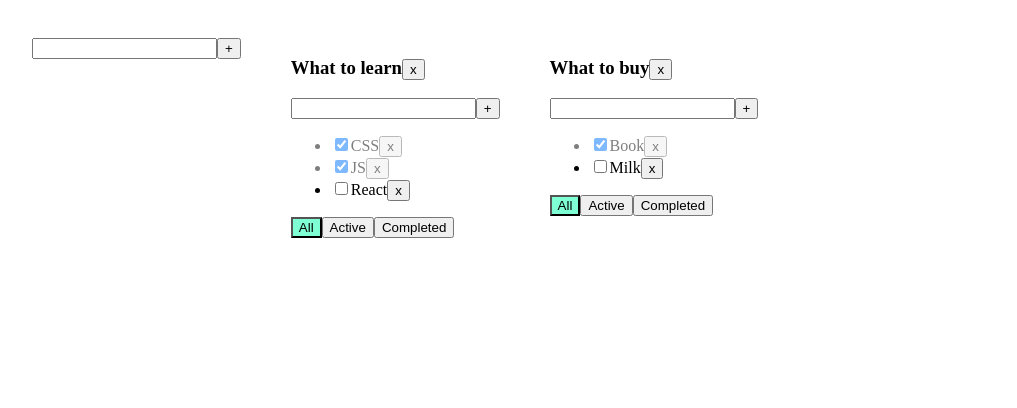
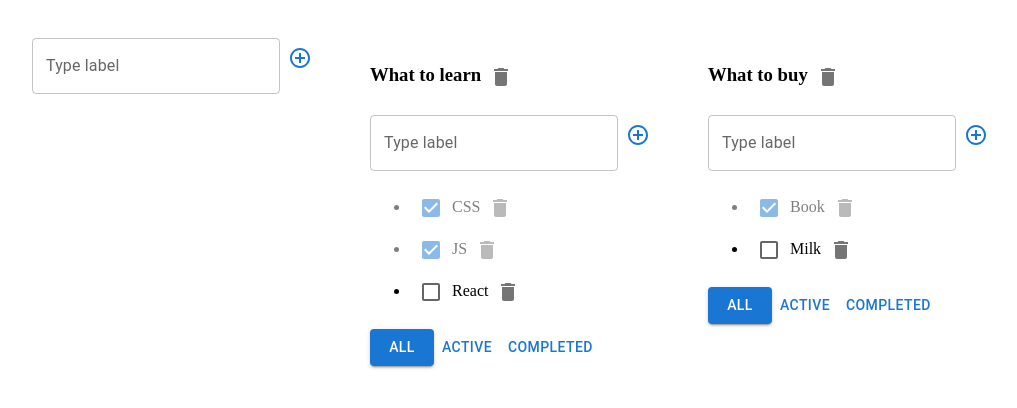
Before and after one commit to dsilichev/todolist-ts, a React (Create React App) app: page / in a window 1280 px wide. Shown: the top 408 px of the page, without its empty margins (6-1023 px from the left). Built offline with nearby package versions, Linux system fonts and the light colour scheme.

Commit message:
materialUI_elements

```diff
--- a/package.json
+++ b/package.json
@@ -3,6 +3,10 @@
   "version": "0.1.0",
   "private": true,
   "dependencies": {
+    "@emotion/react": "^11.11.1",
+    "@emotion/styled": "^11.11.0",
+    "@mui/icons-material": "^5.14.7",
+    "@mui/material": "^5.14.7",
     "@testing-library/jest-dom": "^5.16.5",
     "@testing-library/react": "^13.4.0",
     "@testing-library/user-event": "^13.5.0",
--- a/src/AddItemForm.tsx
+++ b/src/AddItemForm.tsx
@@ -1,7 +1,9 @@
+import { ControlPoint } from "@mui/icons-material";
+import { Button, IconButton, TextField } from "@mui/material";
 import React, { ChangeEvent, KeyboardEvent, useState } from "react";
 
 export type AddItemFormType = {
-  addItem: (title:string) => void,
+  addItem: (title: string) => void;
 };
 
 export function AddItemForm(props: AddItemFormType) {
@@ -30,13 +32,18 @@ export function AddItemForm(props: AddItemFormType) {
 
   return (
     <div>
-      <input
+      <TextField
+        variant="outlined"
+        label="Type label"
         value={newTaskTitle}
         onChange={handleOnNewTitleChange}
         onKeyPress={handleOnKeyPress}
-        className={error ? "error" : ""} />
-      <button onClick={addTask}>+</button>
-      {error && <div className="error-message">{error}</div>}
+        error={!!error}
+        helperText={error}
+      />
+      <IconButton onClick={addTask} color={"primary"}>
+        <ControlPoint />
+      </IconButton>
     </div>
   );
 }
--- a/src/EditablePropsType.tsx
+++ b/src/EditablePropsType.tsx
@@ -1,3 +1,4 @@
+import { TextField } from "@mui/material";
 import React, { ChangeEvent, useState } from "react";
 
 type EditablePropsType = {
@@ -20,11 +21,12 @@ export function EditableSpan(props: EditablePropsType) {
     setTitle(e.currentTarget.value);
 
   return editMode ? (
-    <input
+    <TextField
       value={title}
       onChange={handleOnChange}
       onBlur={activateViewMode}
       autoFocus
+      variant="standard"
     />
   ) : (
     <span onDoubleClick={activateEditMode}>{props.title}</span>
--- a/src/Todolist.tsx
+++ b/src/Todolist.tsx
@@ -1,3 +1,5 @@
+import { CheckBox, Delete } from "@mui/icons-material";
+import { Button, Checkbox, IconButton } from "@mui/material";
 import { type } from "@testing-library/user-event/dist/type";
 import React, { ChangeEvent } from "react";
 import { AddItemForm } from "./AddItemForm";
@@ -24,7 +26,7 @@ type PropsType = {
   ) => void;
   filter: FilterValueType;
   handleOnRemoveTodolist: (todolistId: string) => void;
-  handleOnChangeTodolistTitle: (todolistId: string, newTitle: string) => void
+  handleOnChangeTodolistTitle: (todolistId: string, newTitle: string) => void;
   handleChangeTitle: (
     taskId: string,
     newTitle: string,
@@ -58,8 +60,13 @@ function Todolist(props: PropsType) {
   return (
     <div>
       <h3>
-        <EditableSpan title={props.title} onChange={handleOnChangeTodolistTitle} />
-        <button onClick={handleOnRemoveTodolist}>x</button>
+        <EditableSpan
+          title={props.title}
+          onChange={handleOnChangeTodolistTitle}
+        />
+        <IconButton onClick={handleOnRemoveTodolist}>
+          <Delete />
+        </IconButton>
       </h3>
       <AddItemForm addItem={addTask} />
       <ul>
@@ -71,40 +78,38 @@ function Todolist(props: PropsType) {
             props.handleChangeStatus(t.id, e.currentTarget.checked, props.id);
           };
           const handleOnChangeTitle = (newValue: string) => {
-            props.handleChangeTitle(t.id, newValue, props.id)
-          }
+            props.handleChangeTitle(t.id, newValue, props.id);
+          };
           return (
             <li key={t.id} className={t.isDone ? "is-done" : ""}>
-              <input
-                type="checkbox"
-                checked={t.isDone}
-                onChange={handleOnChangeStatus}
-              />
+              <Checkbox checked={t.isDone} onChange={handleOnChangeStatus} />
               <EditableSpan title={t.title} onChange={handleOnChangeTitle} />
-              <button onClick={handleOnRemove}>x</button>
+              <IconButton onClick={handleOnRemove}>
+                <Delete />
+              </IconButton>
             </li>
           );
         })}
       </ul>
       <div>
-        <button
-          className={props.filter === "all" ? "active-filter" : ""}
+        <Button
+          variant={props.filter === "all" ? "contained" : "text"}
           onClick={handleOnAllFilter}
         >
           All
-        </button>
-        <button
-          className={props.filter === "active" ? "active-filter" : ""}
+        </Button>
+        <Button
+          variant={props.filter === "active" ? "contained" : "text"}
           onClick={handleOnActiveFilter}
         >
           Active
-        </button>
-        <button
-          className={props.filter === "completed" ? "active-filter" : ""}
+        </Button>
+        <Button
+          variant={props.filter === "completed" ? "contained" : "text"}
           onClick={handleOnCompletedFilter}
         >
           Completed
-        </button>
+        </Button>
       </div>
     </div>
   );
```
Also changed, not shown: 1 other file (tests, documents, lock files or other folders).
